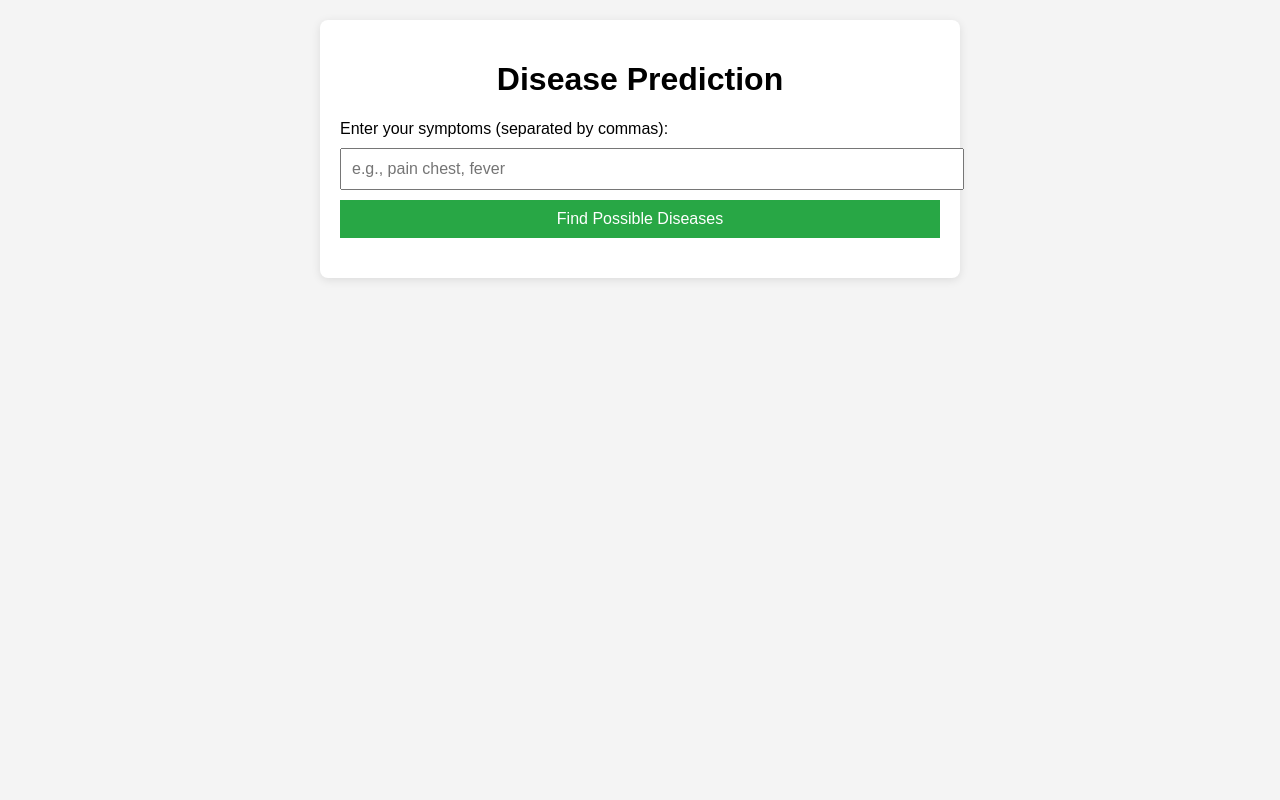
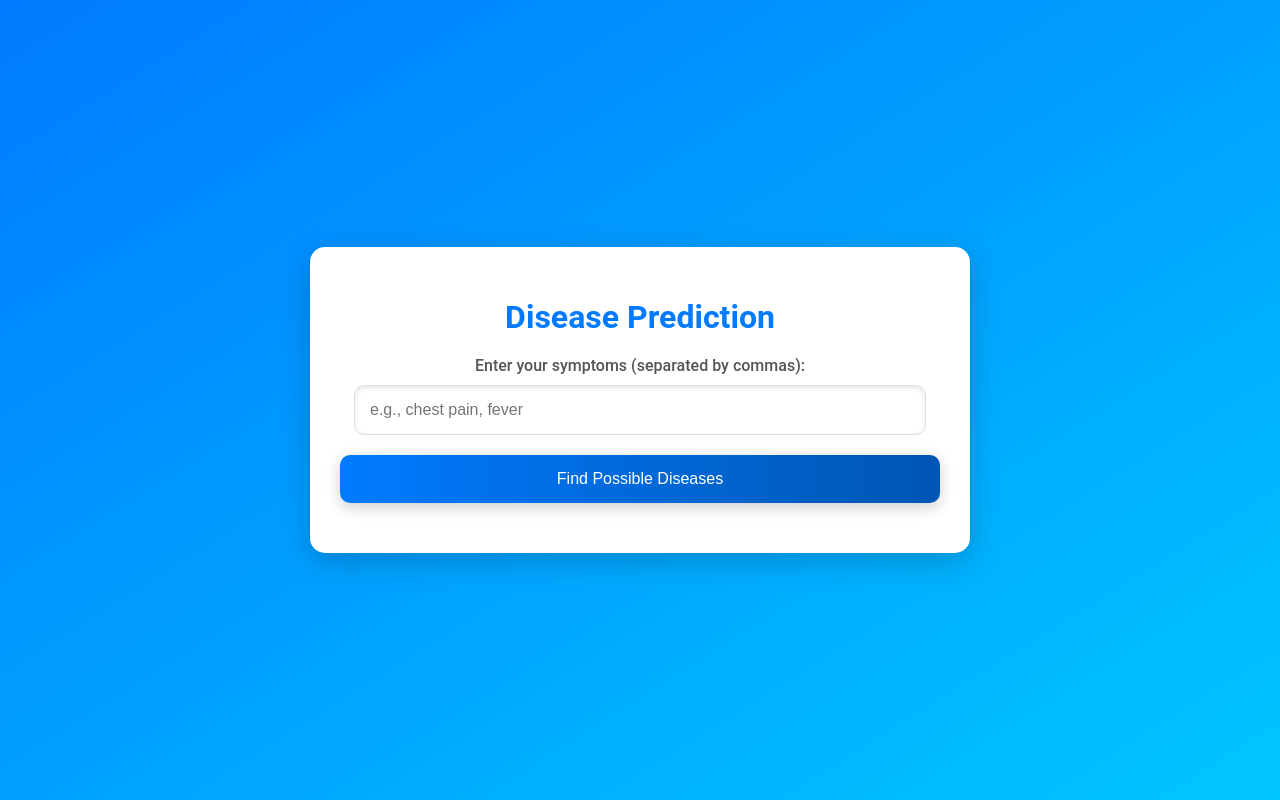
Before and after one commit to alexyy2004/Personal-Health-Assistant, a Flask app: page / in a window 1280 px wide. Run offline with Flask 3, Linux system fonts and the light colour scheme.

Commit message:
modify of html

```diff
--- a/222_Backend.py
+++ b/222_Backend.py
@@ -85,7 +85,7 @@ def calculate_possibility(diff_threshold, num, sum_threshold, user_symptoms, mat
 # Example usage
 if __name__ == "__main__":
     file_path = '/Users/yueyan/Documents/GitHub/Fall24-CS222/cleaned_database1.csv'  # Path to your CSV file
-    symptoms = ['pain chest']  # User-provided symptoms list
+    symptoms = ['vertigo']  # User-provided symptoms list
     disease_map = read_csv(file_path)
     # print(disease_map)
     sum_threshold = 60
--- a/app.py
+++ b/app.py
@@ -47,7 +47,7 @@ def calculate_possibility(user_symptoms, matched_diseases):
         return sorted(possibilities.items(), key=lambda x:x[1], reverse=True)
 
 
-file_path = 'E:\CS222_Project\cleaned_database1.csv'
+file_path = '/Users/yueyan/Documents/GitHub/Fall24-CS222/cleaned_database1.csv'
 disease_map = read_csv(file_path)
 
 @app.route('/')
--- a/templates/index.html
+++ b/templates/index.html
@@ -4,48 +4,119 @@
     <meta charset="UTF-8">
     <meta name="viewport" content="width=device-width, initial-scale=1.0">
     <title>Disease Prediction</title>
+    <link href="https://cdnjs.cloudflare.com/ajax/libs/font-awesome/6.0.0-beta3/css/all.min.css" rel="stylesheet">
     <style>
+        /* Global Styles */
         body {
-            font-family: Arial, sans-serif;
-            background-color: #f4f4f4;
+            font-family: 'Roboto', Arial, sans-serif;
+            background: linear-gradient(to bottom right, #007bff, #00c6ff);
             margin: 0;
-            padding: 20px;
+            padding: 0;
+            color: #333;
+            display: flex;
+            justify-content: center;
+            align-items: center;
+            min-height: 100vh;
         }
+
+        /* Container Styles */
         .container {
             max-width: 600px;
-            margin: 0 auto;
+            width: 90%;
             background-color: #fff;
-            padding: 20px;
-            border-radius: 8px;
-            box-shadow: 0 2px 10px rgba(0, 0, 0, 0.1);
-        }
-        h1 {
+            padding: 30px;
+            border-radius: 15px;
+            box-shadow: 0 8px 30px rgba(0, 0, 0, 0.2);
             text-align: center;
         }
-        label, input, button {
+
+        h1 {
+            font-size: 2rem;
+            color: #007bff;
+            margin-bottom: 20px;
+        }
+
+        label {
+            font-weight: 500;
+            margin-bottom: 10px;
             display: block;
+            color: #555;
+        }
+
+        input[type="text"] {
+            width: 90%;
+            padding: 15px;
+            font-size: 1rem;
+            border: 1px solid #ddd;
+            border-radius: 10px;
+            margin-bottom: 20px;
+            box-shadow: inset 0 2px 5px rgba(0, 0, 0, 0.1);
+            transition: border-color 0.3s;
+        }
+
+        input[type="text"]:focus {
+            border-color: #007bff;
+            outline: none;
+        }
+
+        button {
             width: 100%;
-            margin-bottom: 10px;
+            padding: 15px;
+            font-size: 1rem;
+            color: #fff;
+            background: linear-gradient(to right, #007bff, #0056b3);
+            border: none;
+            border-radius: 10px;
+            cursor: pointer;
+            transition: transform 0.3s ease, background 0.3s ease;
+            box-shadow: 0 4px 15px rgba(0, 0, 0, 0.2);
         }
-        input, button {
-            padding: 10px;
-            font-size: 16px;
+
+        button:hover {
+            transform: translateY(-2px);
+            background: linear-gradient(to right, #0056b3, #003d80);
         }
-        button {
-            background-color: #28a745;
-            color: white;
-            border: none;
-            cursor: pointer;
-        }
-        button:hover {
-            background-color: #218838;
-        }
+
         .results {
             margin-top: 20px;
+            text-align: left;
         }
+
         .disease-item {
-            padding: 10px;
-            border-bottom: 1px solid #ddd;
+            padding: 0;
+            margin: 10px 0;
+            background: none;
+            border: none;
+            width: 100%;
+            display: flex;
+            justify-content: space-between;
+            align-items: center;
+            color: #333;
+            font-size: 1rem;
+            font-weight: bold;
+            text-align: left;
+            border: 1px solid #ddd;
+            border-radius: 10px;
+            box-shadow: 0 2px 5px rgba(0, 0, 0, 0.1);
+            padding: 15px;
+            transition: background 0.3s, box-shadow 0.3s;
+        }
+
+        .disease-item:hover {
+            background: #f8f9fa;
+            box-shadow: 0 4px 10px rgba(0, 0, 0, 0.2);
+        }
+
+        .disease-item span {
+            display: inline-block;
+        }
+
+        .loading {
+            text-align: center;
+            margin-top: 20px;
+            font-size: 1.2rem;
+            color: #555;
+            display: none;
         }
     </style>
 </head>
@@ -55,17 +126,65 @@
     <h1>Disease Prediction</h1>
     <form id="symptomForm">
         <label for="symptoms">Enter your symptoms (separated by commas):</label>
-        <input type="text" id="symptoms" placeholder="e.g., pain chest, fever" required>
+        <input type="text" id="symptoms" placeholder="e.g., chest pain, fever" required>
         <button type="submit">Find Possible Diseases</button>
     </form>
 
+    <div class="loading" id="loading">
+        <i class="fas fa-spinner fa-spin"></i> Processing your symptoms...
+    </div>
 
     <div class="results" id="results">
-
+        <!-- Dynamic results will be displayed here -->
     </div>
 </div>
 
+<script>
+    const form = document.getElementById('symptomForm');
+    const loading = document.getElementById('loading');
+    const resultsContainer = document.getElementById('results');
 
-<script src="{{ url_for('static', filename='app.js') }}"></script>
+    form.addEventListener('submit', async (event) => {
+        event.preventDefault();
+        resultsContainer.innerHTML = '';
+        loading.style.display = 'block';
+
+        const symptoms = document.getElementById('symptoms').value;
+
+        try {
+            const response = await fetch('/predict', {
+                method: 'POST',
+                headers: { 'Content-Type': 'application/json' },
+                body: JSON.stringify({ symptoms: symptoms.split(',').map(s => s.trim()) })
+            });
+
+            const data = await response.json();
+
+            loading.style.display = 'none';
+
+            if (response.ok) {
+                data.forEach(disease => {
+                    const diseaseItem = document.createElement('button');
+                    diseaseItem.className = 'disease-item';
+                    diseaseItem.innerHTML = `
+                        <span>${disease.disease}</span>
+                        <span>${disease.possibility.toFixed(2)}%</span>
+                    `;
+                    diseaseItem.onclick = () => {
+                        window.location.href = `/disease/${encodeURIComponent(disease.disease)}`;
+                    };
+                    resultsContainer.appendChild(diseaseItem);
+                });
+            } else {
+                resultsContainer.innerHTML = `<p style="color: red;">${data.error}</p>`;
+            }
+        } catch (error) {
+            loading.style.display = 'none';
+            resultsContainer.innerHTML = '<p style="color: red;">An error occurred. Please try again later.</p>';
+            console.error('Error:', error);
+        }
+    });
+</script>
+
 </body>
 </html>
```
Also changed, not shown: index.html (+148 -28 lines).
